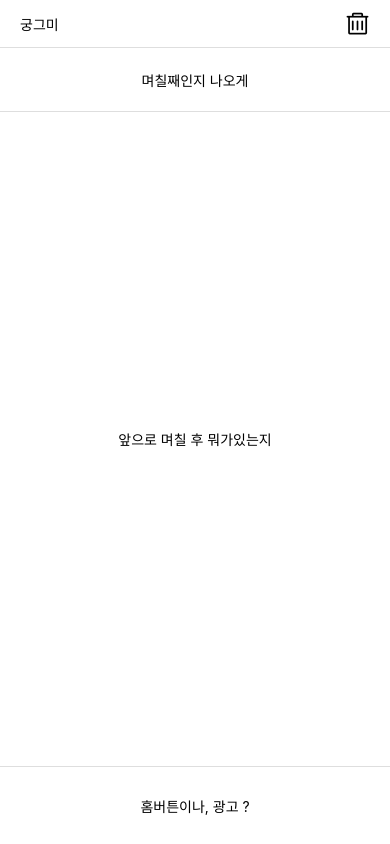
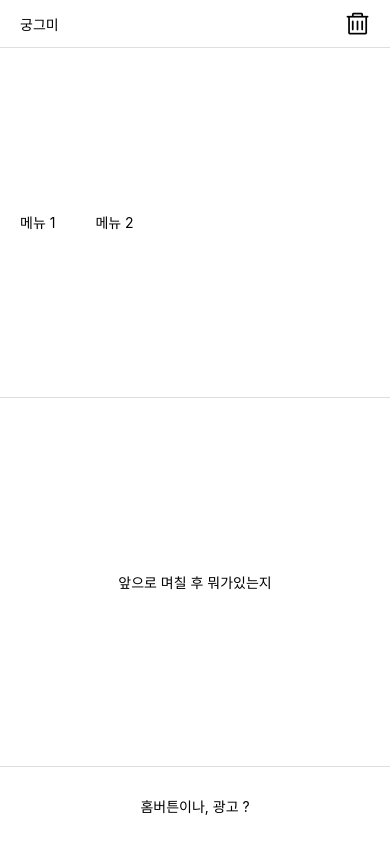
Before and after one commit to FouinK/myFirstNativeApp, a React Native app: screen / in a window 390 px wide. Built offline with nearby package versions, Linux system fonts and the light colour scheme.

Commit message:
일단 메뉴 선택인데 영역이 너무 커졌다

```diff
--- a/component/TopMenu.tsx
+++ b/component/TopMenu.tsx
@@ -1,24 +1,52 @@
-import React from 'react';
-import {View, Text, StyleSheet} from 'react-native';
+import React, {useState} from 'react';
+import {Text, StyleSheet, ScrollView, TouchableOpacity} from 'react-native';
 
 const TopMenu = () => {
+  const [selectedMenu, setSelectedMenu] = useState('menu1');
+  const handleSelectMenu = (menu: string) => {
+    // 상태를 업데이트합니다.
+    setSelectedMenu(menu);
+  };
+
   return (
-    <View style={styles.title}>
-      <Text>며칠째인지 나오게</Text>
-    </View>
+    <ScrollView
+      horizontal={true}
+      style={styles.scrollView}
+      showsHorizontalScrollIndicator={false}>
+      {/* 각 메뉴 항목을 반복해서 렌더링합니다. */}
+      <TouchableOpacity
+        style={[styles.menuItem, selectedMenu === '1' && styles.selectedMenu]}
+        onPress={() => handleSelectMenu('1')}>
+        <Text>메뉴 1</Text>
+      </TouchableOpacity>
+
+      <TouchableOpacity
+        style={[styles.menuItem, selectedMenu === '2' && styles.selectedMenu]}
+        onPress={() => handleSelectMenu('2')}>
+        <Text>메뉴 2</Text>
+      </TouchableOpacity>
+    </ScrollView>
   );
 };
 
 export default TopMenu;
 
 const styles = StyleSheet.create({
-  title: {
+  scrollView: {
+    backgroundColor: 'white',
+    borderBottomWidth: 1,
+    borderBottomColor: '#dedede',
     flex: 0.1,
-    width: '100%',
+  },
+  menuItem: {
+    alignItems: 'center',
     justifyContent: 'center',
-    alignItems: 'center',
-    backgroundColor: 'white',
-    borderBottomWidth: 1, // 구분선의 두께
-    borderBottomColor: '#dedede', // 구분선의 색상
+    paddingVertical: 10,
+    paddingHorizontal: 20,
+    borderRadius: 20,
+  },
+  selectedMenu: {
+    borderBottomWidth: 3,
+    borderBottomColor: 'blue',
   },
 });
```
